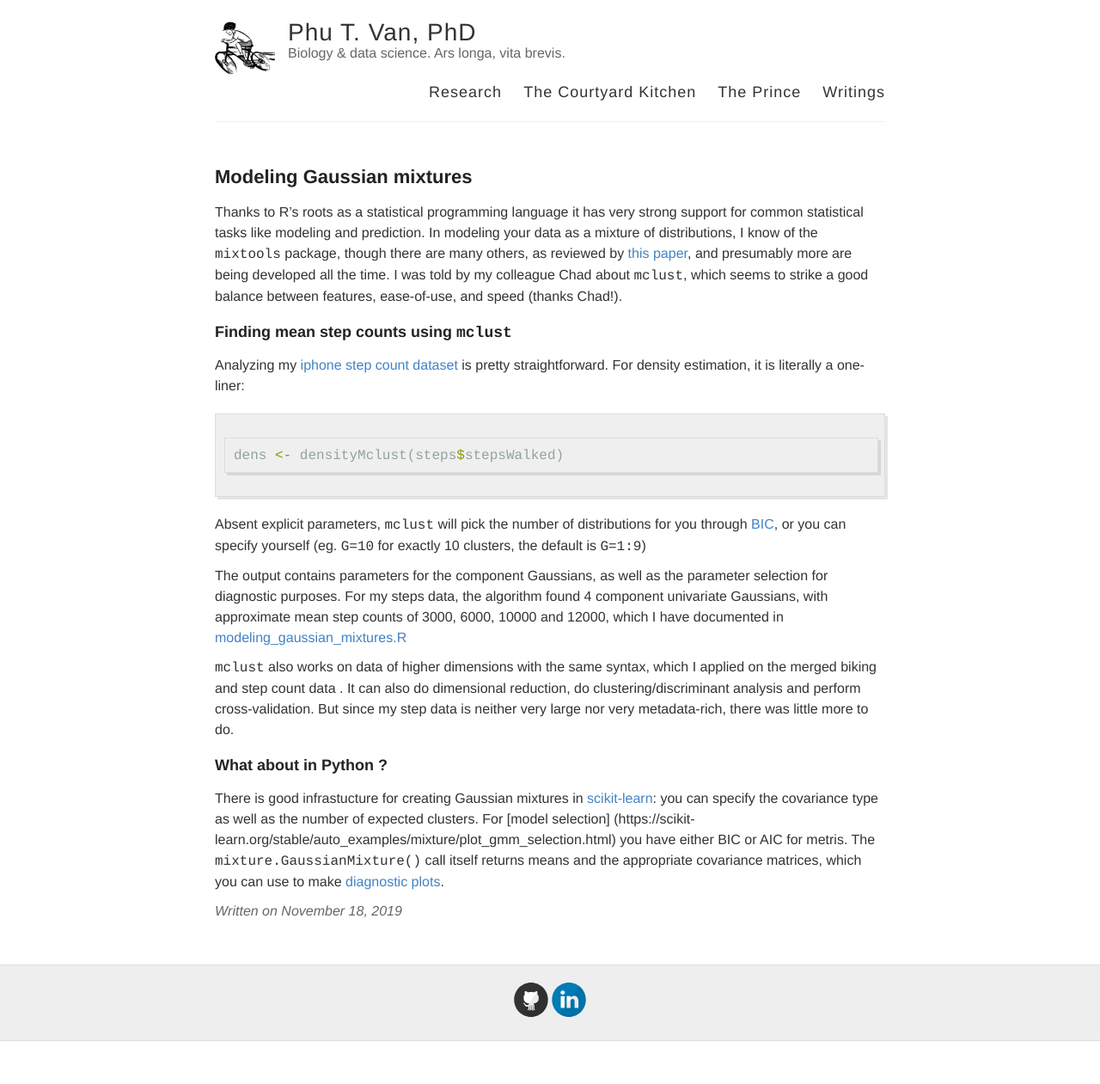
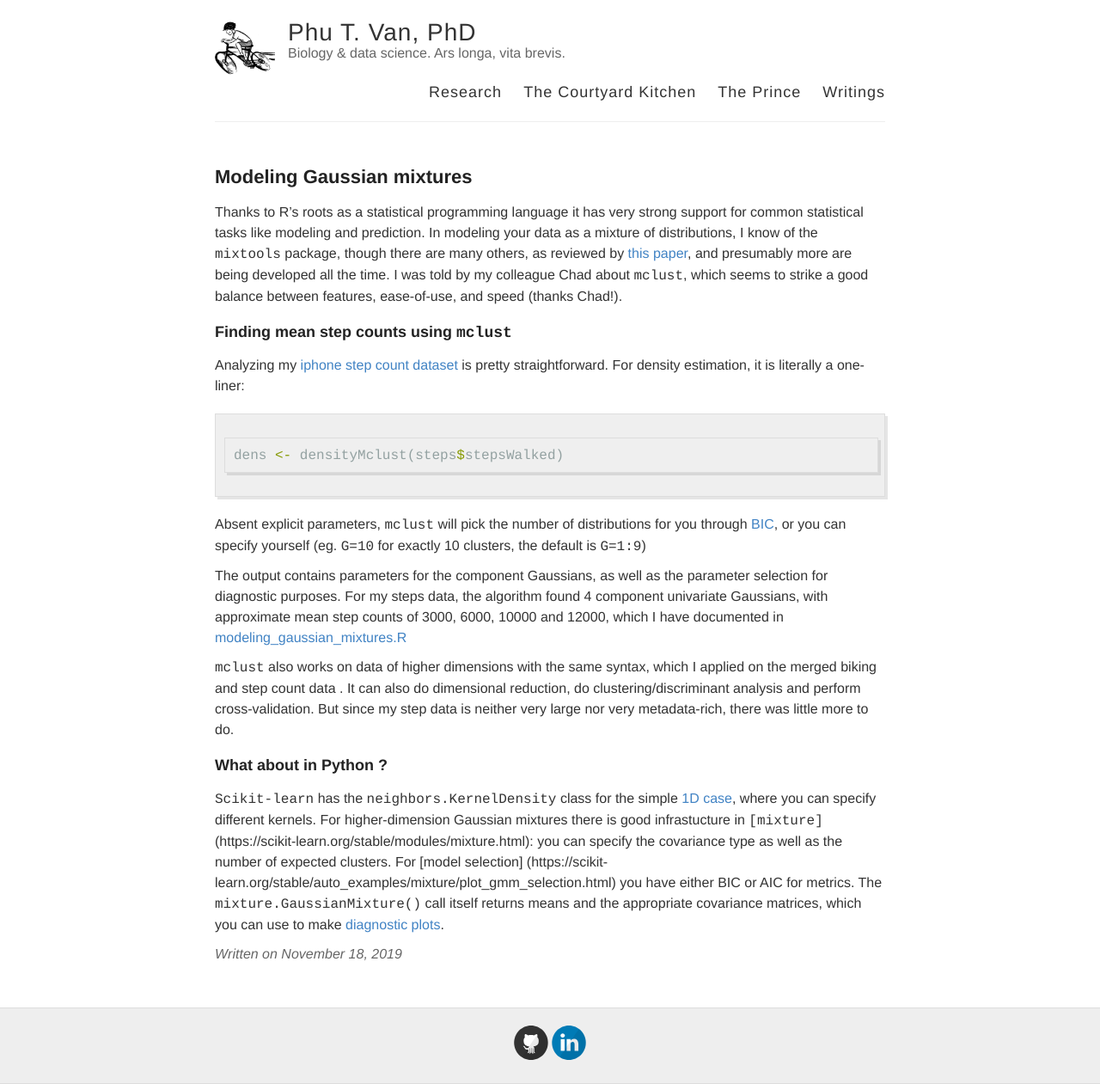
Before and after one commit to ptvan/ptvan.github.io, a Jekyll site: the page built from _posts/2019-11-18-modeling-Gaussian-mixtures.md, in a window 1280 px wide. Shown: the whole page at 86% size. Built offline with Jekyll 4.4.1, drawn with Linux system fonts in a browser that asks for light colours; before the commit the page ends 1211 px from its top, so only the background shows below that.

Commit message:
updated modeling Gaussian mixtures blogpost

```diff
--- a/_posts/2019-11-18-modeling-Gaussian-mixtures.md
+++ b/_posts/2019-11-18-modeling-Gaussian-mixtures.md
@@ -20,4 +20,4 @@ The output contains parameters for the component Gaussians, as well as the param
 
 ### What about in Python ?
 
-There is good infrastucture for creating Gaussian mixtures in [scikit-learn](https://scikit-learn.org/stable/modules/mixture.html): you can specify the covariance type as well as the number of expected clusters. For [model selection] (https://scikit-learn.org/stable/auto_examples/mixture/plot_gmm_selection.html) you have either BIC or AIC for metris. The `mixture.GaussianMixture()` call itself returns means and the appropriate covariance matrices, which you can use to make [diagnostic plots](https://www.visiondummy.com/2014/04/geometric-interpretation-covariance-matrix/).
+`Scikit-learn` has the `neighbors.KernelDensity` class for the simple [1D case](https://scikit-learn.org/stable/auto_examples/neighbors/plot_kde_1d.html#sphx-glr-auto-examples-neighbors-plot-kde-1d-py), where you can specify different kernels. For higher-dimension Gaussian mixtures there is good infrastucture in `[mixture]`(https://scikit-learn.org/stable/modules/mixture.html): you can specify the covariance type as well as the number of expected clusters. For [model selection] (https://scikit-learn.org/stable/auto_examples/mixture/plot_gmm_selection.html) you have either BIC or AIC for metrics. The `mixture.GaussianMixture()` call itself returns means and the appropriate covariance matrices, which you can use to make [diagnostic plots](https://www.visiondummy.com/2014/04/geometric-interpretation-covariance-matrix/).
```
